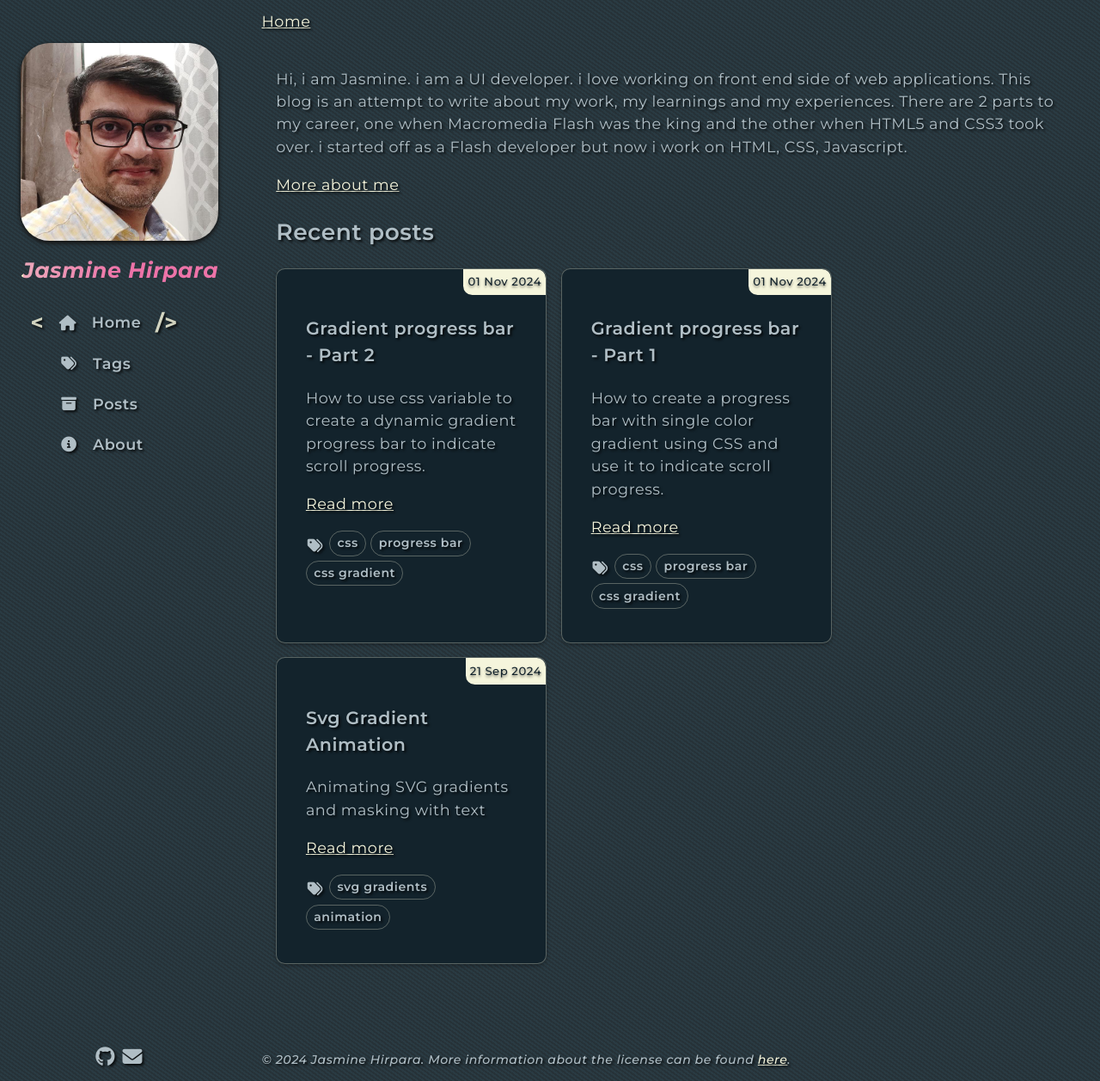
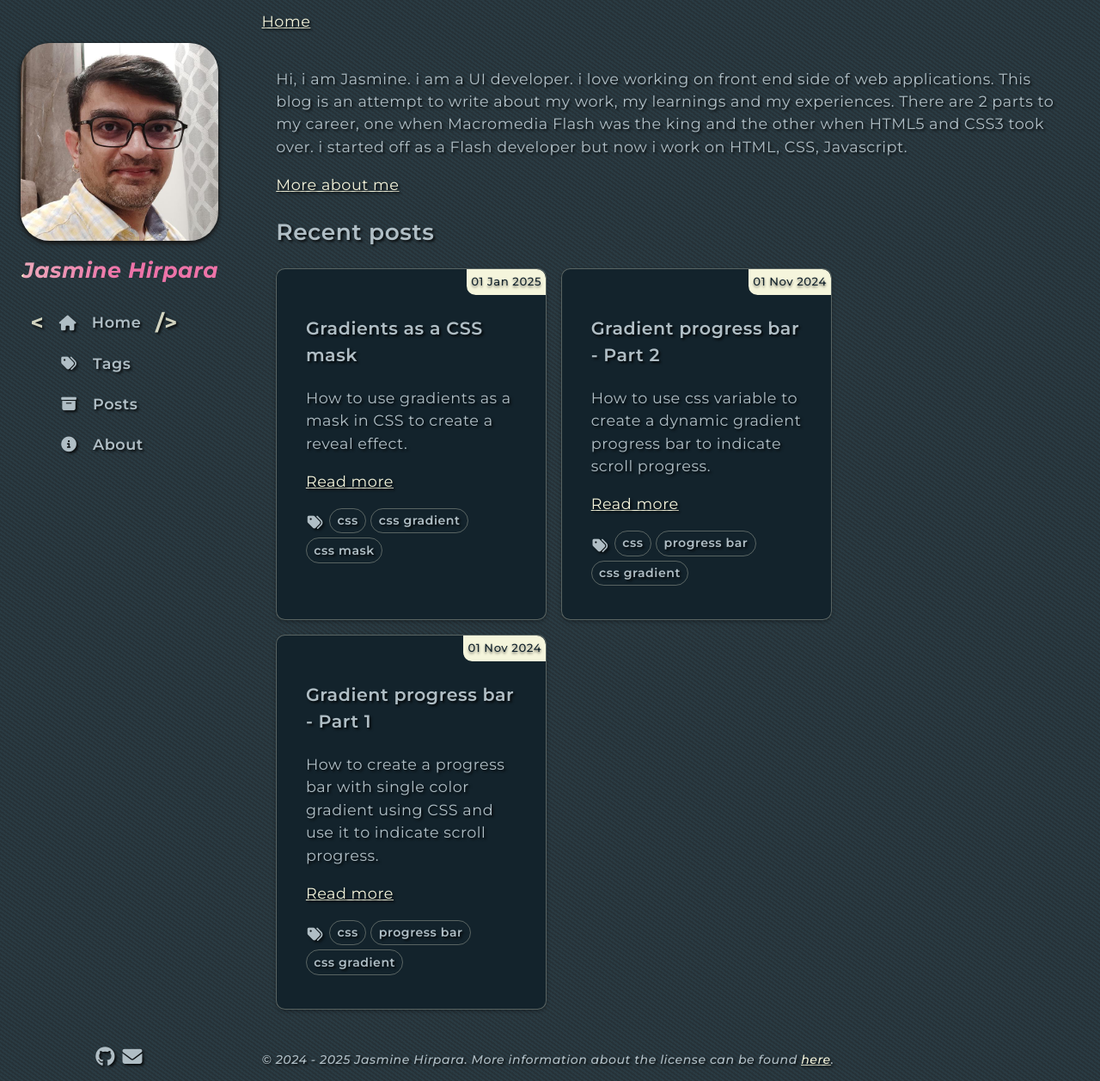
Before and after one commit to jazzominy/jazzominy.github.io, a Jekyll site: the page built from index.html, in a window 1280 px wide. Shown: the whole page at 86% size. Built offline with Jekyll 4.4.1, drawn with Linux system fonts in a browser that asks for light colours; part of the change alters nothing that is shown.

Commit message:
updated footer copyright year and added new post on CSS gradients as masks

````diff
--- a/_includes/footer.html
+++ b/_includes/footer.html
@@ -1,5 +1,5 @@
 <footer id="footer">
     <p>
-        &copy; 2024 Jasmine Hirpara. More information about the license can be found <a href="https://github.com/jazzominy/jazzominy.github.io/blob/master/README.md" target="_blank">here</a>.
+        &copy; 2024 - <script>document.write(new Date().getFullYear())</script> Jasmine Hirpara. More information about the license can be found <a href="https://github.com/jazzominy/jazzominy.github.io/blob/master/README.md" target="_blank">here</a>.
     </p>
 </footer>
--- /dev/null
+++ b/_posts/2025/01/2025-01-01-gradients-as-a-css-mask.md
@@ -0,0 +1,171 @@
+---
+author: "Jasmine Hirpara"
+title: "Gradients as a CSS mask"
+excerpt: "How to use gradients as a mask in CSS to create a reveal effect."
+tags: [css, css gradient, css mask]
+permalink: /posts/gradients-as-a-css-mask
+---
+
+<style>
+    img {
+        display: block;
+        margin: 0 auto;
+        border-radius: 1rem;
+    }
+</style>
+[CSS masking](https://www.w3.org/TR/css-masking-1/) has been around for a while now. You can use it via the `mask` property in CSS. You can define an SVG element or an image as a mask. Since we can use an image as a mask, i thought why not try a gradient as a mask and see where i land. In one of my [previous posts](/posts/gradient-loader), i have briefed about how to create a gradient using CSS.
+
+## How masking works 🤔
+
+To be frank, masking is a game of black and white. In layman terms, mask is a layer that is applied on top of the element. The part of the element that falls under the white (or brighter) pixels of the mask layer, is revealed or visible. We can use an image or css gradient as a mask. In case of the image mask, the luminance of the pixel decides how much the element is revealed. Lets see how we can use a gradient as a mask.
+
+i have used a sample image that i will mask using a gradient.
+
+## Using a gradient as a mask
+
+Lets start with a simple gradient with 2 colors. For simplicity, i will use black and white colors.
+
+```css
+.gradient-mask {
+    mask-image: linear-gradient(to right, black, white);
+}
+```
+<style>
+    .gradient-mask {
+        mask-image: linear-gradient(to right, black, white);
+    }
+</style>
+<img class="gradient-mask" src="https://i.imgur.com/41RPpSc.jpeg" alt="sample image" width="300">
+
+Woops!! What  happened here? Nothing!! Thats because we need to specify the mask mode. Since we are using black and white colors, we need to use `luminance` mode.
+
+```css
+.gradient-mask {
+    mask-image: linear-gradient(to right, black, white);
+    mask-mode: luminance;
+}
+```
+<style>
+    .gradient-mask-mode {
+        mask-image: linear-gradient(to right, black, white);
+        mask-mode: luminance;
+    }
+</style>
+<img class="gradient-mask-mode" src="https://i.imgur.com/41RPpSc.jpeg" alt="sample image" width="300">
+
+As you can see, the image is visible gradually from left to right. In other words, when the gradient is transitioning to white (towards right), the image is revealed. Lets see what happens when i use one more color in the gradient.
+
+```css
+.gradient-mask {
+    mask-image: linear-gradient(to right, black, white, black);
+    mask-mode: luminance;
+}
+```
+<style>
+    .mask {
+        width: 18.75rem;
+        height: 23.5rem;
+        float: left;
+        margin: 0.625rem;
+        margin-right: 1.25rem;
+        text-align: center;
+        color: black;
+        padding: 4.125rem;
+        background-image: linear-gradient(to right, black, white, black);
+    }
+
+    .gradient-mask-mode-2 {
+        mask-image: linear-gradient(to right, black, white, black);
+        mask-mode: luminance;
+    }
+</style>
+
+<div class="mask">
+    This is the mask. On the right, you can see the effect of the gradient.
+</div>
+<img class="gradient-mask-mode-2" src="https://i.imgur.com/41RPpSc.jpeg" alt="sample image" width="300">
+
+One thing to note here is that the gray area in the gradient reveals the image partially. So we can use a gradient as a mask. Now time for some fun.
+
+## The reveal transition (but a manual one)
+
+Well the transition that i am going to create is a reveal transition but a manual one using a range slider and a css variable to hold the reveal percentage based on the range slider value. This variable we will use to set the gradient position. Lets see how we can do that. Here is the mask that will be used
+
+```css
+.gradient-mask {
+    mask-image: linear-gradient(to right, white 25%, transparent 25%),
+            linear-gradient(to left, white 25%, transparent 25%);
+    mask-mode: luminance;
+}
+```
+The mask looks like this:
+<style>
+    .mask-effect {
+        width: 18.75rem;
+        height: 6.25rem;
+        background-image: linear-gradient(to right, white 25%, transparent 25%),
+            linear-gradient(to left, white 25%, transparent 25%);
+    }
+</style>
+
+<div class="mask-effect"></div>
+
+Here i have used the `transparent` color instead of `black` to achieve the desired effect. If we use `black`, then the white color from the other gradient is overlapped by the black color and we wont see the image.
+
+Now lets create the range slider and the css variable that will hold the reveal percentage.
+
+```css
+:root {
+    --unveil: 0%;
+}
+```
+{: .snippet}
+```html
+<div class="slider">
+    <input type="range" min="0" max="50" value="0" step="1" oninput="
+        document.documentElement.style.setProperty('--unveil', this.value + '%');
+    ">
+</div>
+```
+{: .snippet}
+
+Now lets bind the css variable to the gradient.
+
+```css
+.gradient-mask {
+    mask-image:
+        linear-gradient(to right, white var(--unveil), transparent var(--unveil)),
+        linear-gradient(to left, white var(--unveil), transparent var(--unveil));
+    mask-mode: luminance;
+}
+```
+{: .snippet}
+
+And action!! Go on and slide away 😀
+
+<style>
+    :root {
+        --unveil: 0%;
+    }
+
+    .gradient-mask-final {
+        mask-image:
+            linear-gradient(to right, white var(--unveil), transparent var(--unveil)),
+            linear-gradient(to left, white var(--unveil), transparent var(--unveil));
+        mask-mode: luminance;
+    }
+
+    input[type=range] {
+        display: block;
+        height: 0.625rem;
+        margin: 0 auto;
+    }
+</style>
+
+<input type="range" min="0" max="51" value="0" step="1" oninput="
+        document.documentElement.style.setProperty('--unveil', this.value + '%');
+">
+
+<img class="gradient-mask-final" src="https://i.imgur.com/41RPpSc.jpeg" alt="sample image" width="300">
+
+You can try different combinations for yourself and see if you are surprised by the results.
--- /dev/null
+++ b/tags/css-mask/index.md
@@ -0,0 +1,5 @@
+---
+layout: tag
+title: "Tag: css mask"
+tag: css mask
+---
````
